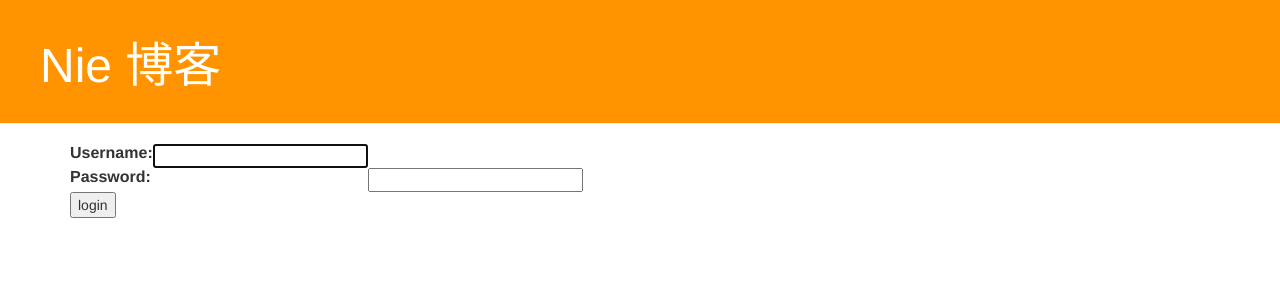
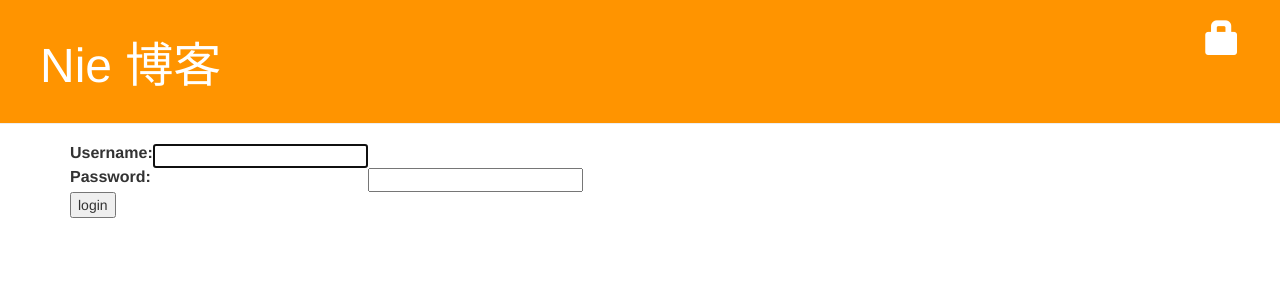
Before and after one commit to niewanroot/my-first-blog, a Django app: page /accounts/login/?next=/post/1/ in a window 1280 px wide. Shown: the top 300 px of the page. Run offline with Django 3.2, Linux system fonts and the light colour scheme; some libraries are stand-ins or nearby versions.

Commit message:
修改登录问题

```diff
--- a/blog/templates/blog/base.html
+++ b/blog/templates/blog/base.html
@@ -12,6 +12,8 @@
 		{% if user.is_authenticated %}
 			<a href="{% url 'post_new' %}" class="top-menu"><span class="glyphicon glyphicon-plus"></span>新建文章</a>
 			<a href="{% url 'post_draft_list' %}" class="top-menu"><span class="glyphicon glyphicon-edit"></span>草稿箱</a>
+		{% else %}
+			<a href="{% url 'login' %}" class="top-menu"><span class="glyphicon glyphicon-lock"></span></a>
 		{% endif %}
 			<h1><a href='/'>Nie 博客</a></h1>
 		</div>
```
